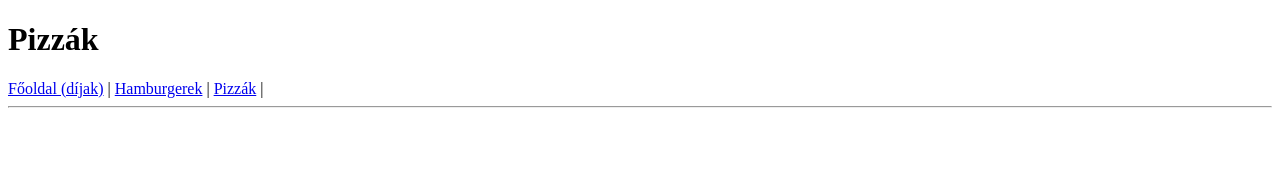
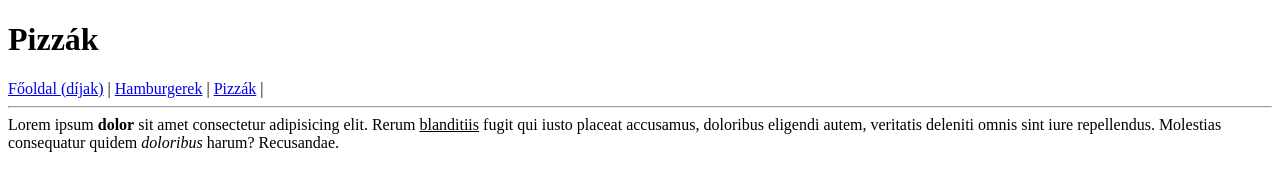
Before and after one commit to Osandpeti/projekt_3, a plain HTML site: page pizzak.html in a window 1280 px wide. Drawn offline with Linux system fonts and the light colour scheme.

Commit message:
létre hoztam egy lorem bekezdést, és a cimsort át ráktam

```diff
--- a/pizzak.html
+++ b/pizzak.html
@@ -13,6 +13,7 @@
 	<a href="hamburgerek.html">Hamburgerek</a> |
 	<a href="pizzak.html">Pizzák</a> |
 	<hr>
+	Lorem ipsum <b>dolor</b> sit amet consectetur adipisicing elit. Rerum <u>blanditiis</u> fugit qui iusto placeat accusamus, doloribus eligendi autem, veritatis deleniti omnis sint iure repellendus. Molestias consequatur quidem <i>doloribus</i> harum? Recusandae.
 </body>
 
 </html>
```
